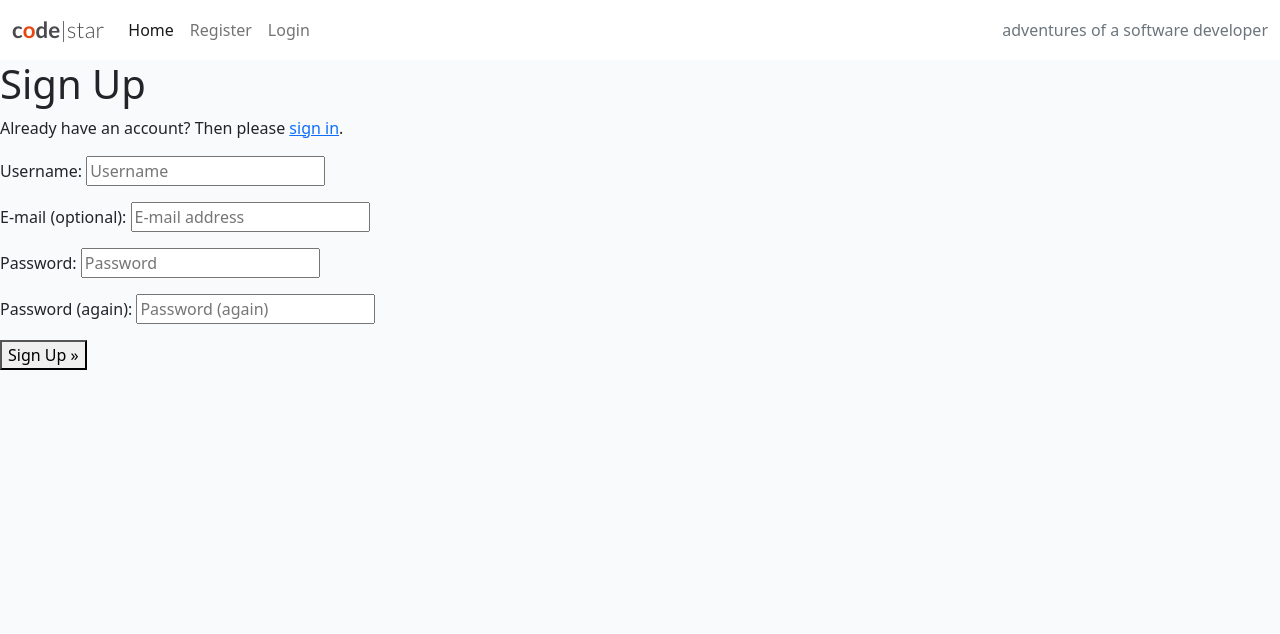
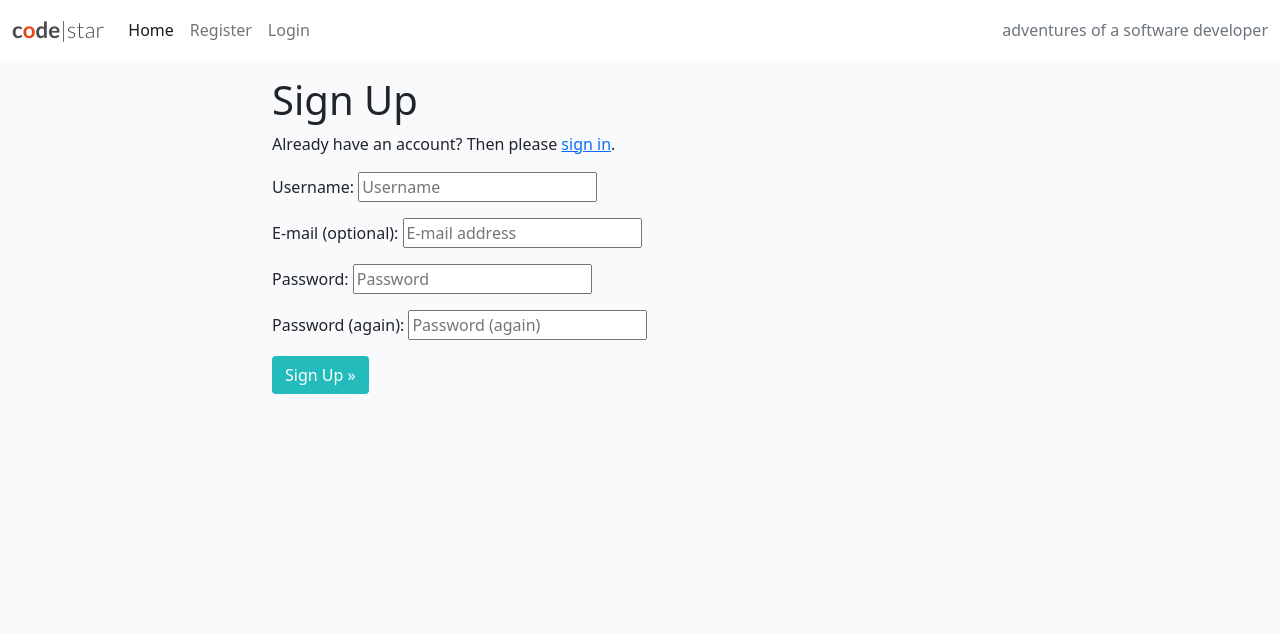
Before and after one commit to AlbinHall/blog-django-made, a Django app: page /accounts/signup/ in a window 1280 px wide. Shown: the top 634 px of the page. Run offline with Django 3.2, Linux system fonts and the light colour scheme.

Commit message:
add style to login and signup html

```diff
--- a/templates/account/login.html
+++ b/templates/account/login.html
@@ -22,7 +22,7 @@
         {% if redirect_field_value %}
         <input type="hidden" name="{{ redirect_field_name }}" value="{{ redirect_field_value }}" />
         {% endif %}
-        <button class="primaryAction" type="submit">{% trans "Sign In" %}</button>
+        <button class="btn btn-signup right" type="submit">{% trans "Sign In" %}</button>
       </form>
     </div>
   </div>
--- a/templates/account/signup.html
+++ b/templates/account/signup.html
@@ -5,9 +5,13 @@
 {% block head_title %}{% trans "Signup" %}{% endblock %}
 
 {% block content %}
+<div class="container">
+  <div class="row">
+    <div class="col-md-8 mt-3 offset-md-2">
       <h1>{% trans "Sign Up" %}</h1>
 
-<p>{% blocktrans %}Already have an account? Then please <a href="{{ login_url }}">sign in</a>.{% endblocktrans %}</p>
+      <p>{% blocktrans %}Already have an account? Then please <a href="{{ login_url }}">sign in</a>.{% endblocktrans %}
+      </p>
 
       <form class="signup" id="signup_form" method="post" action="{% url 'account_signup' %}">
         {% csrf_token %}
@@ -15,7 +19,10 @@
         {% if redirect_field_value %}
         <input type="hidden" name="{{ redirect_field_name }}" value="{{ redirect_field_value }}" />
         {% endif %}
-  <button type="submit">{% trans "Sign Up" %} &raquo;</button>
+        <button class="btn btn-right btn-signup" type="submit">{% trans "Sign Up" %} &raquo;</button>
       </form>
+    </div>
+  </div>
+</div>
 
 {% endblock %}
```
Lines whose indentation alone changed are shown as unchanged.
